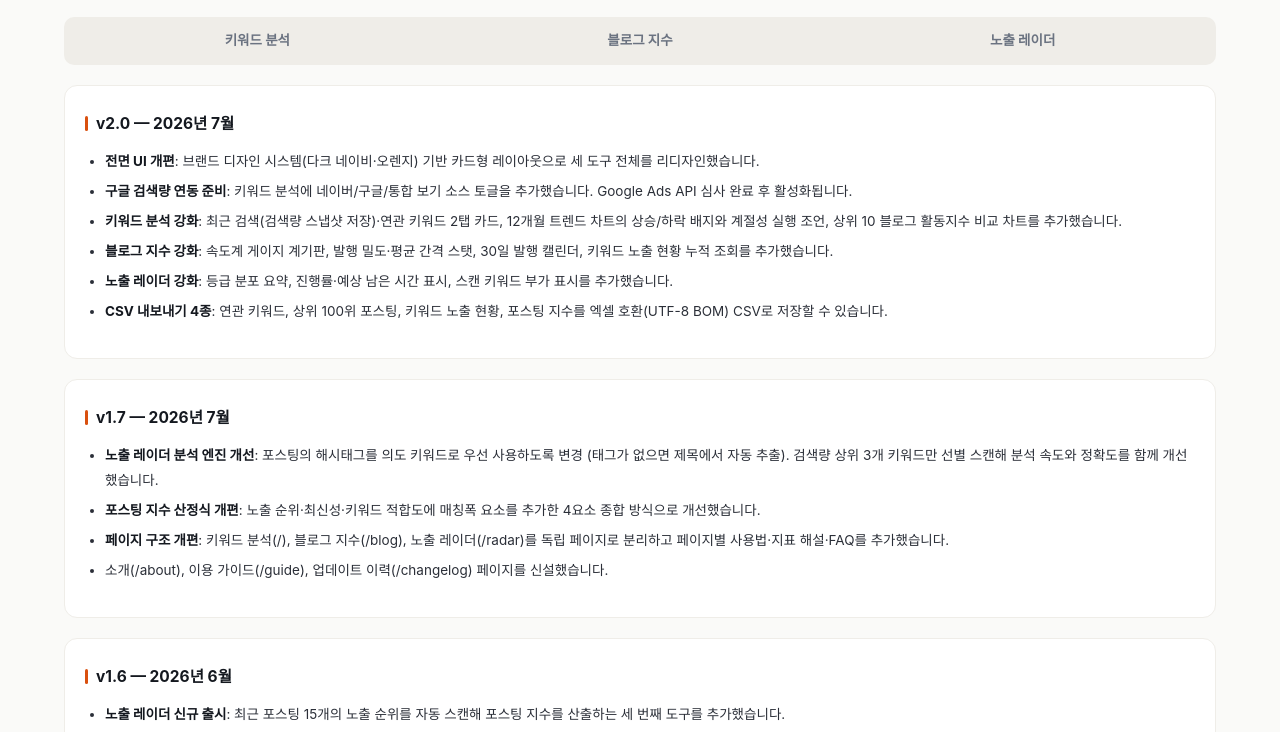
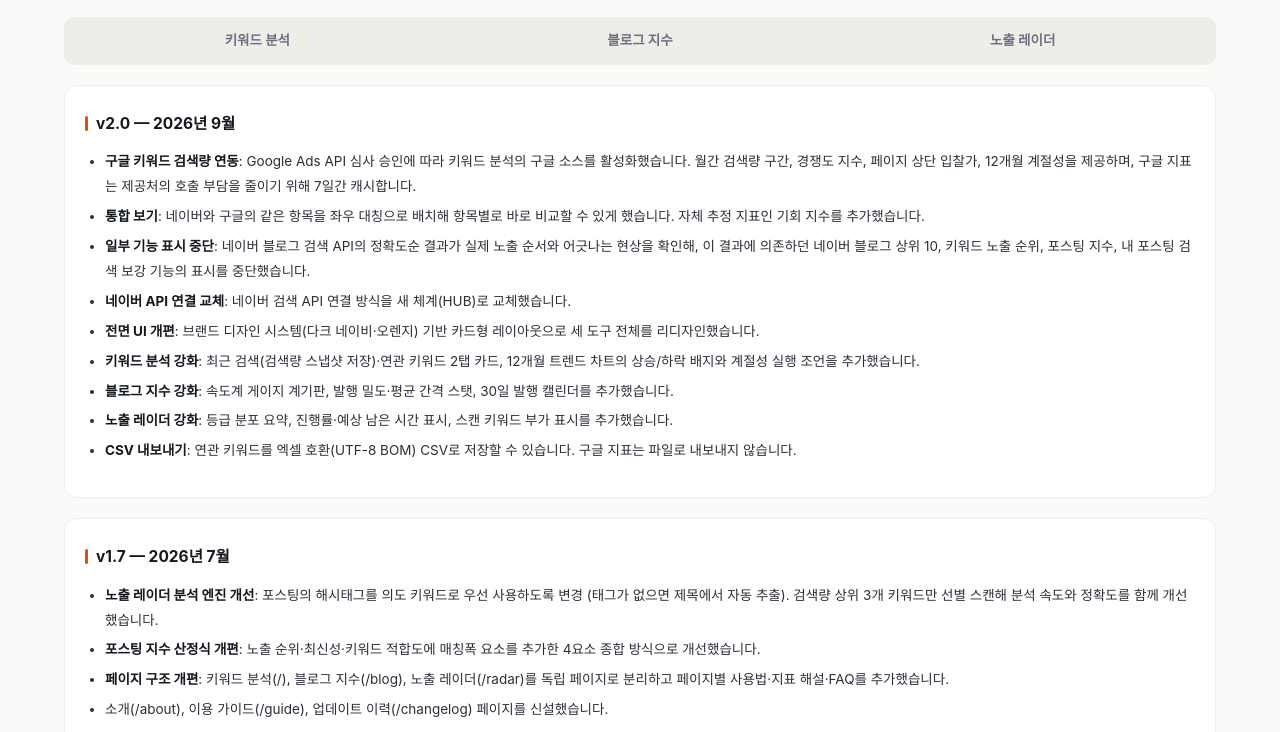
Before and after one commit to p911c4/keyword-cockpit-vercel, a website: page keyword-cockpit-vercel/public/changelog.html in a window 1280 px wide. Shown: the part 68-800 px from the top of the page. Drawn offline with Linux system fonts and the light colour scheme; no server answers.

Commit message:
Add files via upload

```diff
--- a/keyword-cockpit-vercel/public/changelog.html
+++ b/keyword-cockpit-vercel/public/changelog.html
@@ -4,7 +4,7 @@
 <meta charset="UTF-8">
 <meta name="viewport" content="width=device-width, initial-scale=1.0">
 <title>업데이트 이력 — KEYWORD COCKPIT</title>
-<meta name="description" content="Keyword Cockpit의 버전별 업데이트 이력입니다. 노출 레이더 출시, 포스팅 지수 개선, 페이지 구조 개편 등 주요 변경 사항을 기록합니다.">
+<meta name="description" content="Keyword Cockpit의 버전별 업데이트 이력입니다. 구글 키워드 검색량 연동, 노출 레이더 출시, 페이지 구조 개편 등 주요 변경 사항과 중단한 기능까지 기록합니다.">
 <link href="https://fonts.googleapis.com/css2?family=Noto+Sans+KR:wght@300;400;500;700&family=Roboto:wght@300;400;500;700&display=swap" rel="stylesheet">
 <link rel="icon" type="image/svg+xml" href="/favicon.svg">
 <link rel="icon" type="image/png" sizes="48x48" href="/favicon48.png">
@@ -39,14 +39,17 @@
 
 <section class="seo-sec">
   <div class="seo-card">
-    <h2>v2.0 — 2026년 7월</h2>
+    <h2>v2.0 — 2026년 9월</h2>
     <ul>
+      <li><strong>구글 키워드 검색량 연동</strong>: Google Ads API 심사 승인에 따라 키워드 분석의 구글 소스를 활성화했습니다. 월간 검색량 구간, 경쟁도 지수, 페이지 상단 입찰가, 12개월 계절성을 제공하며, 구글 지표는 제공처의 호출 부담을 줄이기 위해 7일간 캐시합니다.</li>
+      <li><strong>통합 보기</strong>: 네이버와 구글의 같은 항목을 좌우 대칭으로 배치해 항목별로 바로 비교할 수 있게 했습니다. 자체 추정 지표인 기회 지수를 추가했습니다.</li>
+      <li><strong>일부 기능 표시 중단</strong>: 네이버 블로그 검색 API의 정확도순 결과가 실제 노출 순서와 어긋나는 현상을 확인해, 이 결과에 의존하던 네이버 블로그 상위 10, 키워드 노출 순위, 포스팅 지수, 내 포스팅 검색 보강 기능의 표시를 중단했습니다.</li>
+      <li><strong>네이버 API 연결 교체</strong>: 네이버 검색 API 연결 방식을 새 체계(HUB)로 교체했습니다.</li>
       <li><strong>전면 UI 개편</strong>: 브랜드 디자인 시스템(다크 네이비·오렌지) 기반 카드형 레이아웃으로 세 도구 전체를 리디자인했습니다.</li>
-      <li><strong>구글 검색량 연동 준비</strong>: 키워드 분석에 네이버/구글/통합 보기 소스 토글을 추가했습니다. Google Ads API 심사 완료 후 활성화됩니다.</li>
-      <li><strong>키워드 분석 강화</strong>: 최근 검색(검색량 스냅샷 저장)·연관 키워드 2탭 카드, 12개월 트렌드 차트의 상승/하락 배지와 계절성 실행 조언, 상위 10 블로그 활동지수 비교 차트를 추가했습니다.</li>
-      <li><strong>블로그 지수 강화</strong>: 속도계 게이지 계기판, 발행 밀도·평균 간격 스탯, 30일 발행 캘린더, 키워드 노출 현황 누적 조회를 추가했습니다.</li>
+      <li><strong>키워드 분석 강화</strong>: 최근 검색(검색량 스냅샷 저장)·연관 키워드 2탭 카드, 12개월 트렌드 차트의 상승/하락 배지와 계절성 실행 조언을 추가했습니다.</li>
+      <li><strong>블로그 지수 강화</strong>: 속도계 게이지 계기판, 발행 밀도·평균 간격 스탯, 30일 발행 캘린더를 추가했습니다.</li>
       <li><strong>노출 레이더 강화</strong>: 등급 분포 요약, 진행률·예상 남은 시간 표시, 스캔 키워드 부가 표시를 추가했습니다.</li>
-      <li><strong>CSV 내보내기 4종</strong>: 연관 키워드, 상위 100위 포스팅, 키워드 노출 현황, 포스팅 지수를 엑셀 호환(UTF-8 BOM) CSV로 저장할 수 있습니다.</li>
+      <li><strong>CSV 내보내기</strong>: 연관 키워드를 엑셀 호환(UTF-8 BOM) CSV로 저장할 수 있습니다. 구글 지표는 파일로 내보내지 않습니다.</li>
     </ul>
   </div>
 
@@ -82,7 +85,7 @@
 
   <div class="seo-card">
     <h2>앞으로의 계획</h2>
-    <p>구글 키워드 검색량 연동, 키워드 조합 생성 도구 등을 검토하고 있습니다. 기능 제안이나 오류 신고는 <a href="/about" style="color:var(--blue);font-weight:700;text-decoration:none">소개 페이지의 문의처</a>로 보내주시면 반영에 참고하겠습니다.</p>
+    <p>키워드 조합 생성 도구 등을 검토하고 있습니다. 기능 제안이나 오류 신고는 <a href="/about" style="color:var(--blue);font-weight:700;text-decoration:none">소개 페이지의 문의처</a>로 보내주시면 반영에 참고하겠습니다.</p>
   </div>
 </section>
 
@@ -95,10 +98,10 @@
   </div>
   <div class="footer-blog">
     <strong>Keyword Cockpit</strong>은 운영자가 직접 설계하고 개발한 무료 키워드 분석 도구입니다.<br>
-    키워드 분석 노하우와 도구 제작 과정은 <a href="https://keywordcockpit.com" target="_blank" rel="noopener">공식 블로그 keywordcockpit.com</a>에서 확인하세요.
+    검색엔진·AI 검색 최적화 실험과 도구 제작 과정은 <a href="https://keywordcockpit.com" target="_blank" rel="noopener">공식 블로그 keywordcockpit.com</a>에서 확인하세요.
   </div>
   <div class="footer-legal">
-    활동지수·포스팅 지수는 공개 데이터 기반 자체 추정 지표로, 네이버 공식 지수와 다릅니다.<br>
+    활동 지수·기회 지수는 공개 데이터 기반 자체 추정 지표로, 네이버·구글의 공식 지표와 다릅니다.<br>
     © 2026 Keyword Cockpit · <a href="https://keywordcockpit.com/privacy-policy/" target="_blank" rel="noopener" style="color:inherit">개인정보처리방침</a>
   </div>
 </footer>
```
